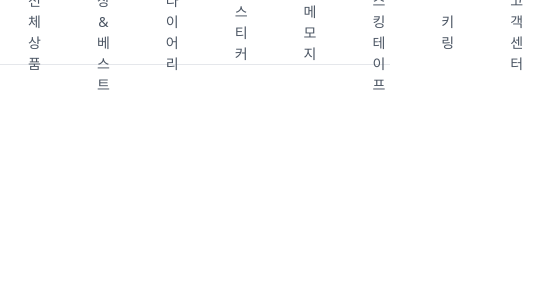
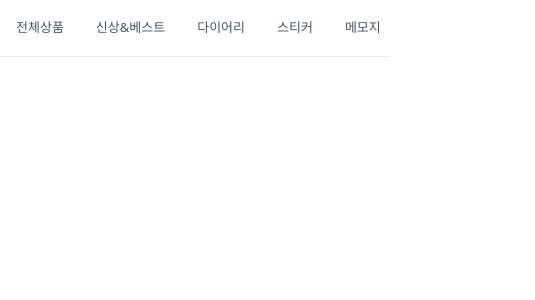
Before and after one commit to FRONTENDBOOTCAMP-11th/Jakudacque, a React (Vite) app: page / in a window 390 px wide. Shown: the top 300 px of the page, 535 px wide, since content can reach past the window. Built offline with nearby package versions, Linux system fonts and the light colour scheme; a web font is replaced by a local one.

Commit message:
✨ 카테고리 컴포넌트 반응형형

```diff
--- a/src/components/layout/Category.css
+++ b/src/components/layout/Category.css
@@ -1,13 +1,16 @@
-* {
-    margin: 0;
-    padding: 0;
-    box-sizing: border-box;
-}
-
 .nav-container {
     width: 100%;
     background-color: #ffffff;
     border-bottom: 1px solid #e5e7eb;
+    overflow-x: auto;
+    -webkit-overflow-scrolling: touch;
+    scrollbar-width: none; /* Firefox */
+    -ms-overflow-style: none; /* IE and Edge */
+}
+
+/* Chrome, Safari, Opera 스크롤바 숨기기 */
+.nav-container::-webkit-scrollbar {
+    display: none;
 }
 
 .nav-wrapper {
@@ -18,7 +21,7 @@
 
 .nav-menu {
     display: flex;
-    justify-content: space-between;
+    justify-content: flex-start;
     align-items: center;
     height: 64px;
 }
@@ -26,6 +29,7 @@
 .nav-items {
     display: flex;
     gap: 2rem;
+    white-space: nowrap;
 }
 
 .nav-item {
@@ -39,6 +43,7 @@
     cursor: pointer;
     border: none;
     background: none;
+    flex-shrink: 0;
 }
 
 .nav-item:hover {
@@ -58,3 +63,35 @@
     height: 2px;
     background-color: #FCD34D;
 }
+
+/* 반응형 스타일 */
+@media (max-width: 768px) {
+    .nav-wrapper {
+        padding: 0 0.5rem;
+    }
+
+    .nav-menu {
+        height: 56px;
+    }
+
+    .nav-items {
+        gap: 1rem;
+    }
+
+    .nav-item {
+        padding: 0.5rem;
+        font-size: 0.813rem;
+    }
+}
+
+/* 작은 모바일 화면 */
+@media (max-width: 320px) {
+    .nav-item {
+        padding: 0.4rem;
+        font-size: 0.75rem;
+    }
+
+    .nav-items {
+        gap: 0.5rem;
+    }
+}
--- a/src/components/layout/Category.jsx
+++ b/src/components/layout/Category.jsx
@@ -1,6 +1,5 @@
 import { useState } from 'react';
 import './Category.css';
-import '@/assets/css/typography.css';
 
 const Category = () => {
     const [activeItem, setActiveItem] = useState(null);
```
